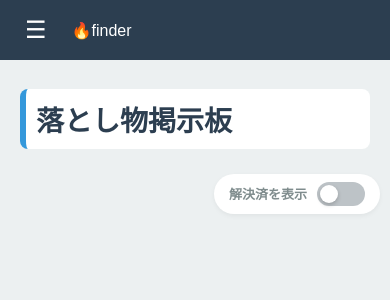
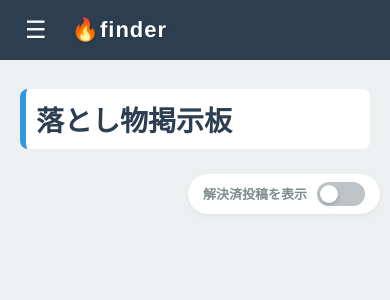
Before and after one commit to al24057/Lost_found-System, a Django app: page / in a window 390 px wide. Shown: the top 300 px of the page. Run offline with Django 5.2, Linux system fonts and the light colour scheme; the visitor is signed in with stand-in values (Sample User, id 1); data that the repository does not hold is empty.

Commit message:
Change design&text

```diff
--- a/Lost_found_System/Lost_found_Web/views.py
+++ b/Lost_found_System/Lost_found_Web/views.py
@@ -10,7 +10,11 @@ class IndexView(LoginRequiredMixin, View):
         expired_date = timezone.now() - timedelta(days=14)
         Post.objects.filter(status='resolved', resolved_at__lte=expired_date).delete()
         status_filter = request.GET.get('status', 'open')
-        posts = Post.objects.filter(status=status_filter).order_by('-created_at')
+        if status_filter == 'resolved':
+            sort_order = '-resolved_at'
+        else:
+            sort_order = '-created_at'
+        posts = Post.objects.filter(status=status_filter).order_by(sort_order)
         return render(request, "Lost_found_Web/index.html", {'posts':posts, 'current_status': status_filter})
 
 class DetailView(LoginRequiredMixin, View):
--- a/Lost_found_System/static/Lost_found_Web/homes.css
+++ b/Lost_found_System/static/Lost_found_Web/homes.css
@@ -280,6 +280,20 @@ body {
     padding: 10px;
   }
 
+  /* スマホ用ヘッダーバー内のタイトルデザイン */
+  .mobile-app-title {
+    font-size: 22px;         /* サイズを大きく */
+    font-weight: bold;        /* かなり太めに（ボールド） */
+    letter-spacing: 1px;     /* 文字の間を少し開けてロゴっぽく */
+    color: #ffffff;          /* 白を維持 */
+    font-family: 'Helvetica Neue', Arial, sans-serif; /* シュッとしたフォントに */
+
+    /* 炎の絵文字とテキストのバランス調整 */
+    display: flex;
+    align-items: center;
+    text-shadow: 1px 1px 2px rgba(0,0,0,0.2); /* 軽く影をつけて立体感を出す */
+  }
+
   /* 背景を暗くする幕 */
   .overlay {
     display: none;
--- a/Lost_found_System/templates/Lost_found_Web/index.html
+++ b/Lost_found_System/templates/Lost_found_Web/index.html
@@ -40,7 +40,7 @@
     <h1 class="board-title">落とし物掲示板</h1>
     <div class="board-controls">
       <div class="switch-container">
-        <span class="switch-label">解決済を表示</span>
+        <span class="switch-label">解決済投稿を表示</span>
         <label class="switch">
           <input type="checkbox" id="status-toggle" {% if current_status == 'resolved' %}checked{% endif %}>
           <span class="slider"></span>
@@ -51,7 +51,13 @@
     <div class="post" onclick="openConfirm('{% url 'Lost_found_Web:detail' post.id %}')">
       <div class="post-header">
         <span class="post-user">👤 {{ post.user.username }}</span>
-        <span class="post-time">{{ post.created_at|date:"Y-m-d H:i" }}</span>
+        <span class="post-time">
+          {% if post.status == 'resolved' %}
+            ✅ 解決日: {{ post.resolved_at|date:"Y-m-d H:i" }}
+          {% else %}
+            📅 投稿日: {{ post.created_at|date:"Y-m-d H:i" }}
+          {% endif %}
+        </span>
       </div>
 
       <div class="post-body">
```
